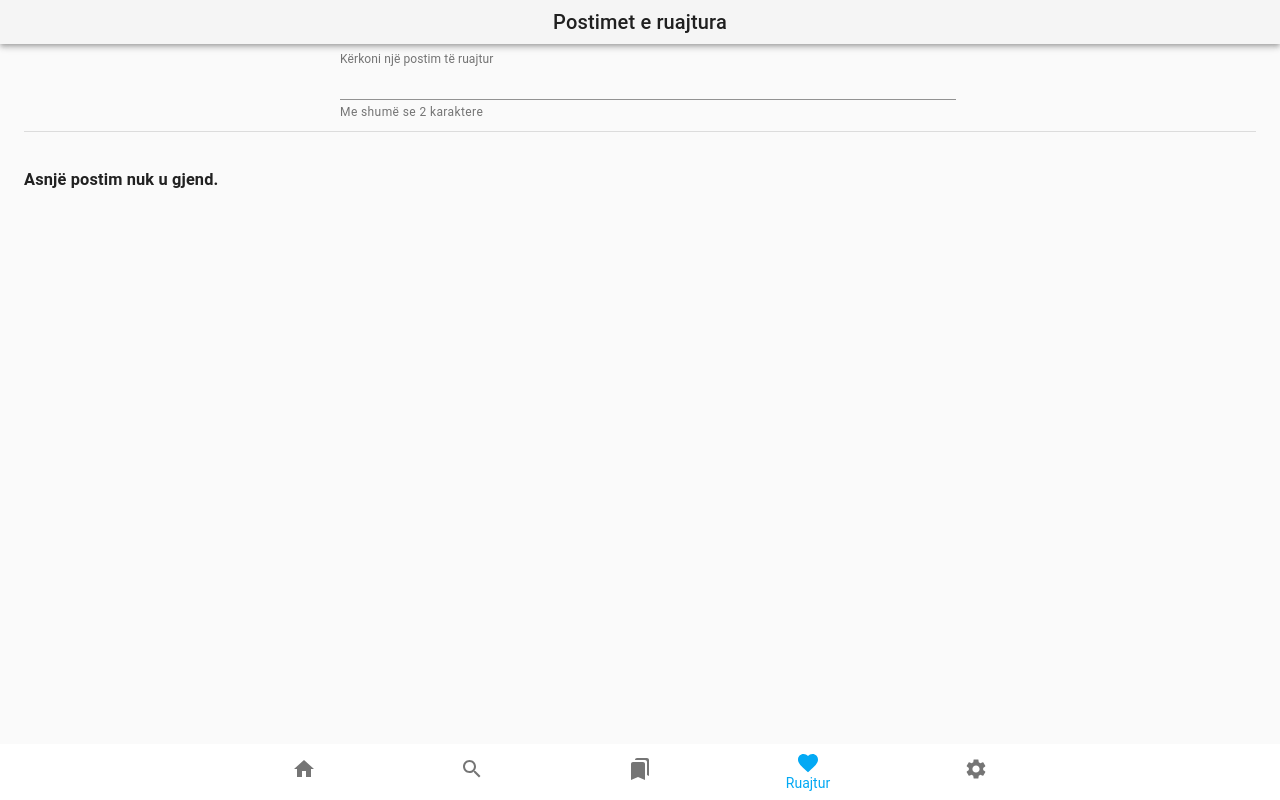
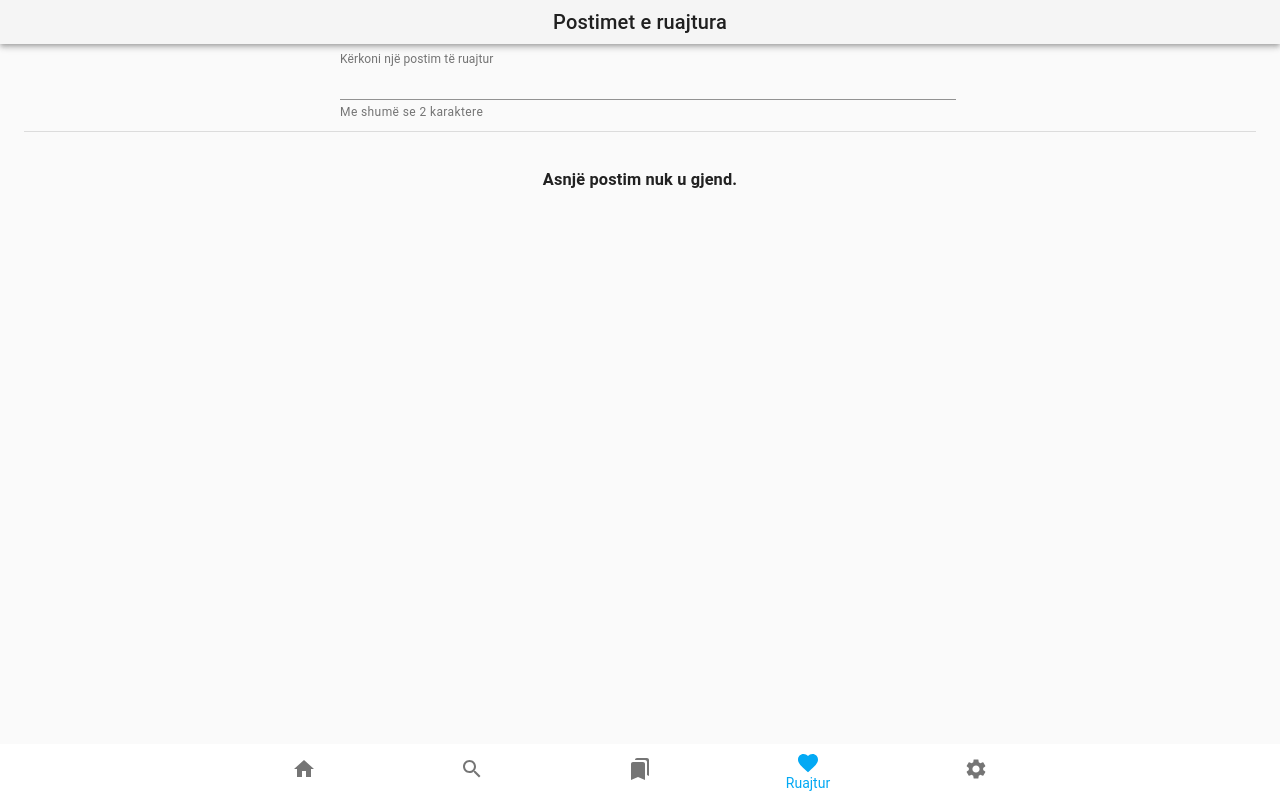
Before and after one commit to edisonneza/react-blog, a React (Create React App) app: page /saved in a window 1280 px wide. Built offline with nearby package versions, Linux system fonts and the light colour scheme.

Commit message:
Added Dialog box to confirm post delete

```diff
--- a/src/components/home/single-post-component.js
+++ b/src/components/home/single-post-component.js
@@ -1,4 +1,4 @@
-import React, { useContext } from "react";
+import React, { useContext, useState } from "react";
 import PropTypes from "prop-types";
 import { makeStyles } from "@material-ui/core/styles";
 import Typography from "@material-ui/core/Typography";
@@ -8,15 +8,21 @@ import CardActionArea from "@material-ui/core/CardActionArea";
 import CardContent from "@material-ui/core/CardContent";
 import CardMedia from "@material-ui/core/CardMedia";
 import CardActions from "@material-ui/core/CardActions";
-import Button from "@material-ui/core/Button";
 import IconButton from "@material-ui/core/IconButton";
 import FacebookIcon from "@material-ui/icons/Facebook";
 import WhatsAppIcon from "@material-ui/icons/WhatsApp";
-import { useHistory } from "react-router-dom";
 import { DateFromNow } from "../../utils/functions";
 import GlobalContext from "../../context/global-context";
 import { Delete } from "@material-ui/icons";
 import { GetValue, SaveValue } from "../../services/storageService";
+import {
+  Button,
+  Dialog,
+  DialogActions,
+  DialogContent,
+  DialogContentText,
+  DialogTitle,
+} from "@material-ui/core";
 
 const useStyles = makeStyles({
   card: {
@@ -35,9 +41,9 @@ const useStyles = makeStyles({
 
 export default function SinglePost(props) {
   const classes = useStyles();
-  const history = useHistory();
   const { post, showDelete, handleDelete } = props;
   const { handlePost } = useContext(GlobalContext);
+  const [openDialog, setOpenDialog ] = useState(false);
 
   const handleDeletePost = () => {
     const posts = GetValue('savedPost');
@@ -49,6 +55,7 @@ export default function SinglePost(props) {
   }
 
   return (
+    <>
     <Grid item xs={12} sm={6} md={4}>
       <Card>
         <CardActionArea>
@@ -134,7 +141,7 @@ export default function SinglePost(props) {
                   aria-label="Fshi postimin"
                   component="span"
                   size="small"
-                  onClick={handleDeletePost}
+                  onClick={() => setOpenDialog(true)}
                 >
                   <Delete />
                 </IconButton>
@@ -144,6 +151,23 @@ export default function SinglePost(props) {
         </CardActions>
       </Card>
     </Grid>
+
+    <Dialog
+        open={openDialog}
+        aria-labelledby="alert-dialog-title"
+        aria-describedby="alert-dialog-description"
+      >
+        <DialogTitle id="alert-dialog-title">{"Jeni të sigurtë për fshirjen e këtij postimi?"}</DialogTitle>
+        <DialogActions>
+          <Button color="primary" onClick={() => setOpenDialog(false)}>
+            Jo
+          </Button>
+          <Button onClick={handleDeletePost} color="primary" autoFocus>
+            Po
+          </Button>
+        </DialogActions>
+      </Dialog>
+      </>
   );
 }
 
--- a/src/pages/saved-page.js
+++ b/src/pages/saved-page.js
@@ -19,13 +19,15 @@ export default function SavedPage() {
   const [posts, setPosts] = useState();
 
   useEffect(() => {
-    if(searchVal.length > 2){
+    if (searchVal.length > 2) {
       const posts = GetValue("savedPost");
-      if(posts){
-        const postsFound = posts.filter(item => item.title.toLowerCase().indexOf(searchVal.toLowerCase()) > -1);
+      if (posts) {
+        const postsFound = posts.filter(
+          (item) =>
+            item.title.toLowerCase().indexOf(searchVal.toLowerCase()) > -1
+        );
         setPosts(postsFound);
       }
-
     } else {
       setPosts(GetValue("savedPost"));
     }
@@ -36,8 +38,8 @@ export default function SavedPage() {
   };
 
   const handleDelete = (post) => {
-    setPosts(GetValue('savedPost'));
-  }
+    setPosts(GetValue("savedPost"));
+  };
 
   return (
     <div className={classes.root}>
@@ -63,7 +65,15 @@ export default function SavedPage() {
       </Grid>
       <Divider />
       <br />
-      <Grid container>{posts && posts.length ? <Posts posts={posts} showDelete handleDelete={handleDelete} /> : <center><h3>Asnjë postim nuk u gjend.</h3></center>}</Grid>
+      <Grid container>
+        {posts && posts.length ? (
+          <Posts posts={posts} showDelete handleDelete={handleDelete} />
+        ) : (
+          <h3 style={{width: "100%", textAlign: "center"}}>
+            Asnjë postim nuk u gjend.
+          </h3>
+        )}
+      </Grid>
     </div>
   );
 }
```
